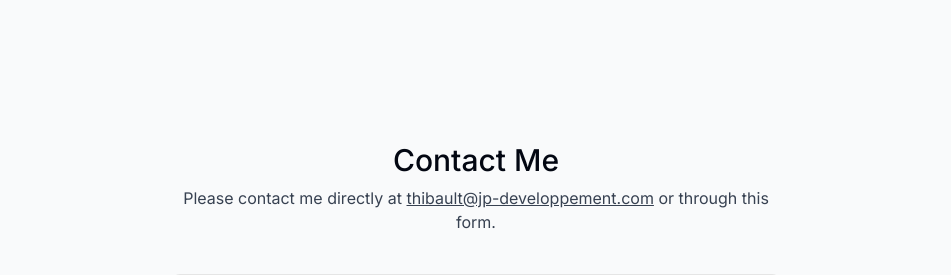
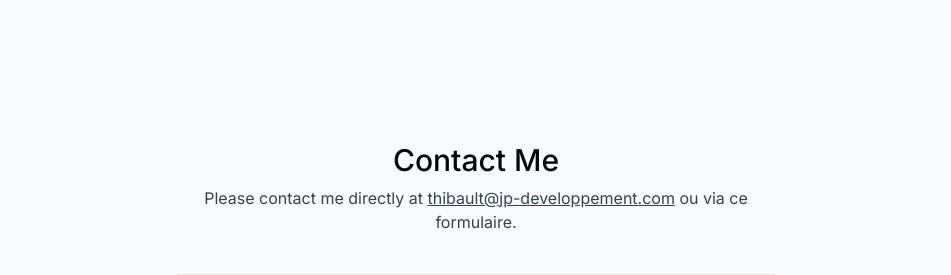
Before and after one commit to jpthibault20/Portfolio-v2, a Next.js app: page / in a window 1280 px wide. Shown: the part 4451-4726 px from the top of the page, without its empty margins (164-1115 px from the left). Built offline with nearby package versions, Linux system fonts and the light colour scheme; no server answers.

Commit message:
minor modif

```diff
--- a/components/contact.tsx
+++ b/components/contact.tsx
@@ -36,7 +36,7 @@ export default function Contact() {
         <a className="underline" href="mailto:tjeanpierre757@gmail.com">
         thibault@jp-developpement.com
         </a>{" "}
-        or through this form.
+        ou via ce formulaire.
       </p>
 
       <form
```
